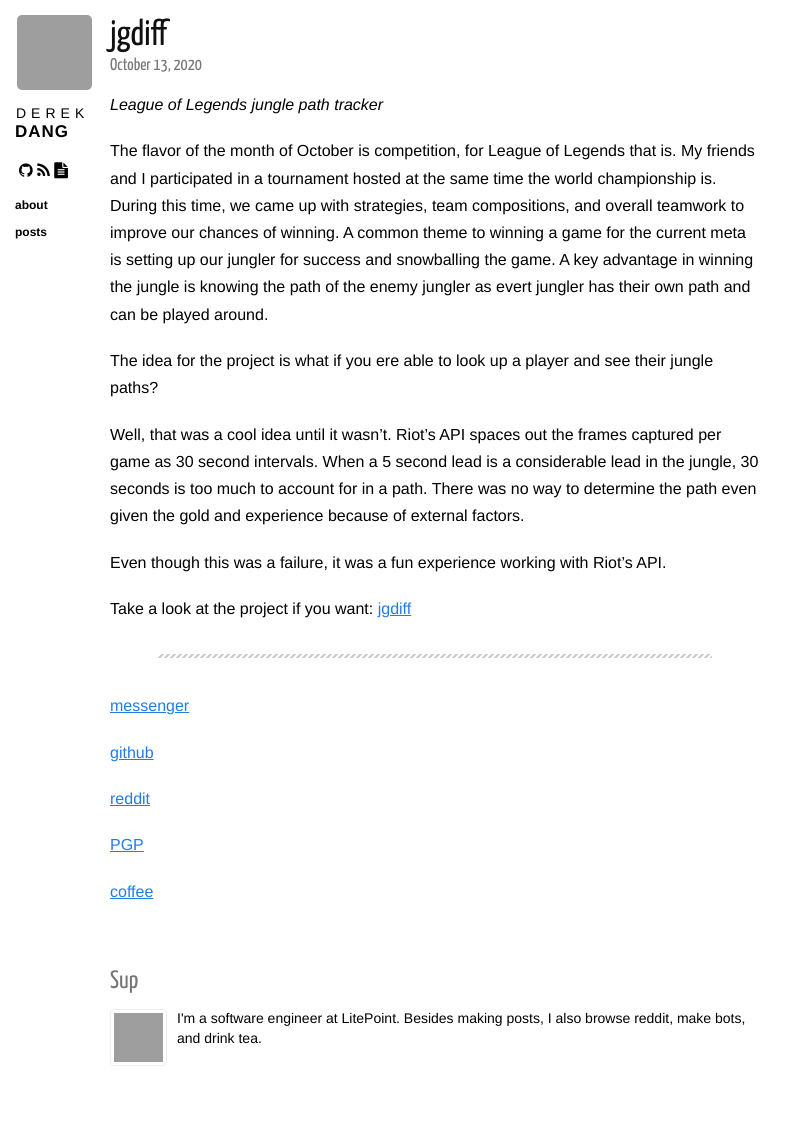
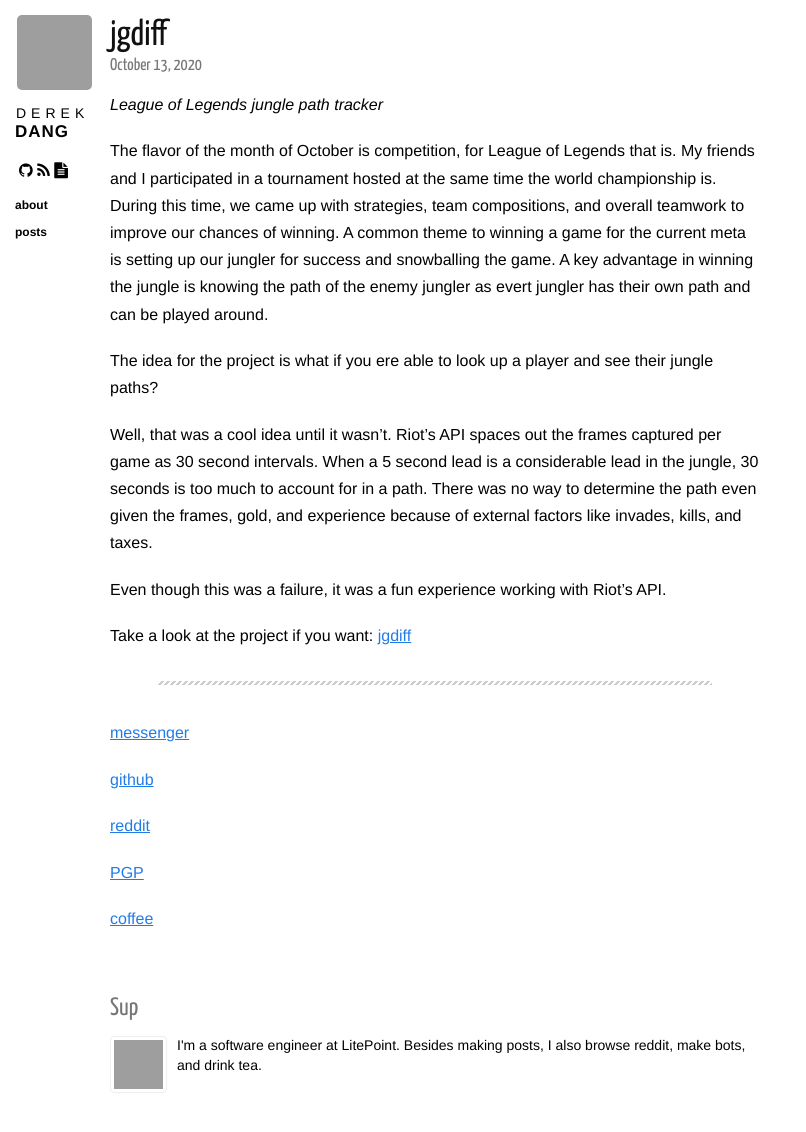
Before and after one commit to dqdang/dqdang.github.io, a Jekyll site: the page built from _posts/2020-10-13-jgdiff.markdown, in a window 1280 px wide, cut to the strip 0-1152 px from the top of the page. Shown: the top 1132 px of the strip, without its empty margins (0-806 px from the left). Built offline with Jekyll 4.4.1, drawn with Linux system fonts in a browser that asks for light colours; nearby versions of some CDN libraries; grey boxes are pictures that could not be loaded.

Commit message:
Add more description

```diff
--- a/_posts/2020-10-13-jgdiff.markdown
+++ b/_posts/2020-10-13-jgdiff.markdown
@@ -11,7 +11,7 @@
 The idea for the project is what if you ere able to look up a player and see their jungle paths?
 
 
-Well, that was a cool idea until it wasn't. Riot's API spaces out the frames captured per game as 30 second intervals. When a 5 second lead is a considerable lead in the jungle, 30 seconds is too much to account for in a path. There was no way to determine the path even given the gold and experience because of external factors.
+Well, that was a cool idea until it wasn't. Riot's API spaces out the frames captured per game as 30 second intervals. When a 5 second lead is a considerable lead in the jungle, 30 seconds is too much to account for in a path. There was no way to determine the path even given the frames, gold, and experience because of external factors like invades, kills, and taxes.
 
 Even though this was a failure, it was a fun experience working with Riot's API.
 
```
